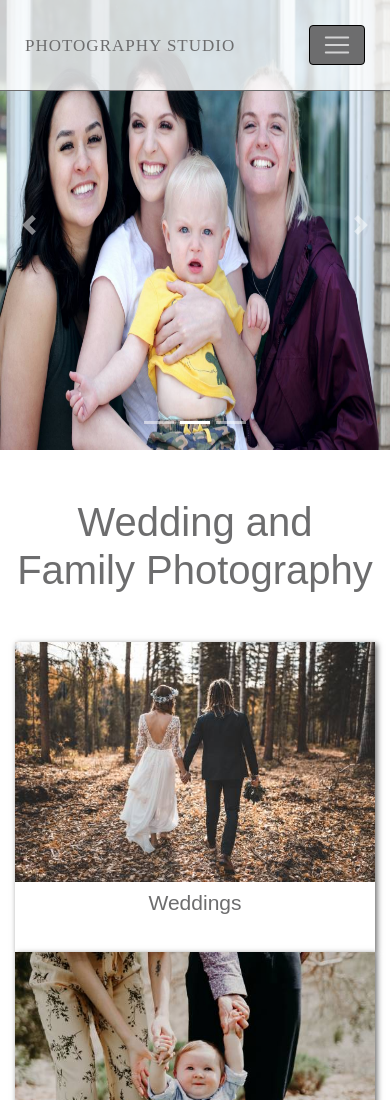
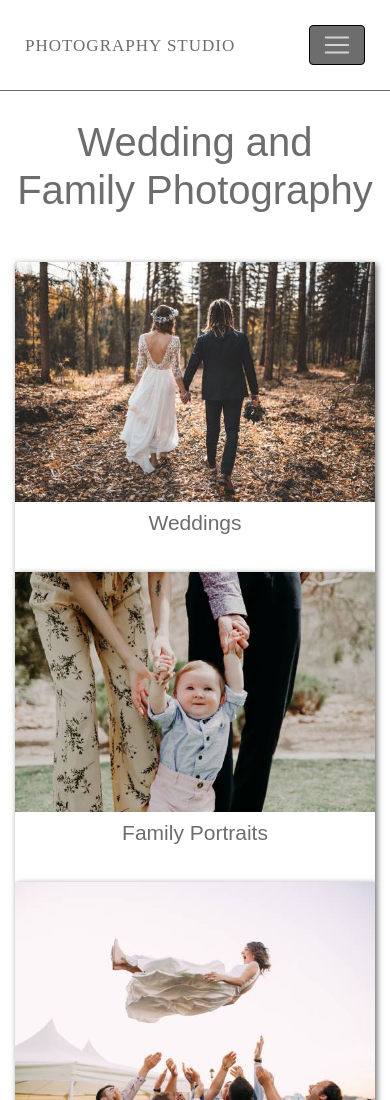
Before and after one commit to iperun23/photography, a plain HTML site: page index.html in a window 390 px wide. Shown: the top 1100 px of the page. Drawn offline with nearby package versions, Linux system fonts and the light colour scheme.

Commit message:
testing changes

```diff
--- a/style.css
+++ b/style.css
@@ -194,16 +194,16 @@ button {
     .carousel-item img {
         height: 450px;
     }
-   html, body {
-    overflow-x: hidden !important;
-  }
-  body {
-    position: relative;
-  }
    .about-container {
        padding: 25px 0;
    }
    .about-container p {
        padding-top: 25px;
    }
+   .carousel {
+    display:none !important;
+   }
+   .work-heading h1 {
+       padding-top: 70px;
+   }
 }
```
